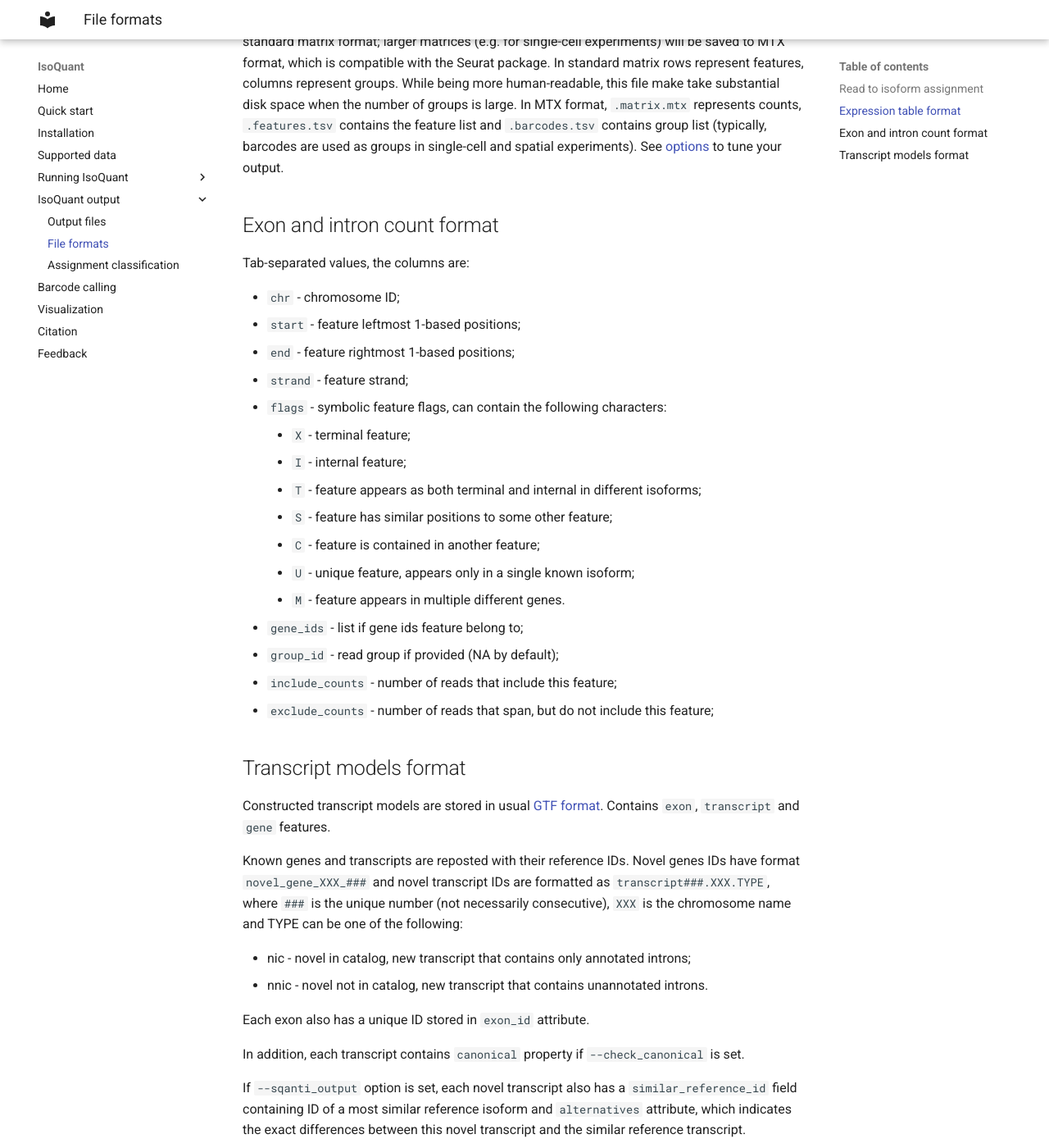
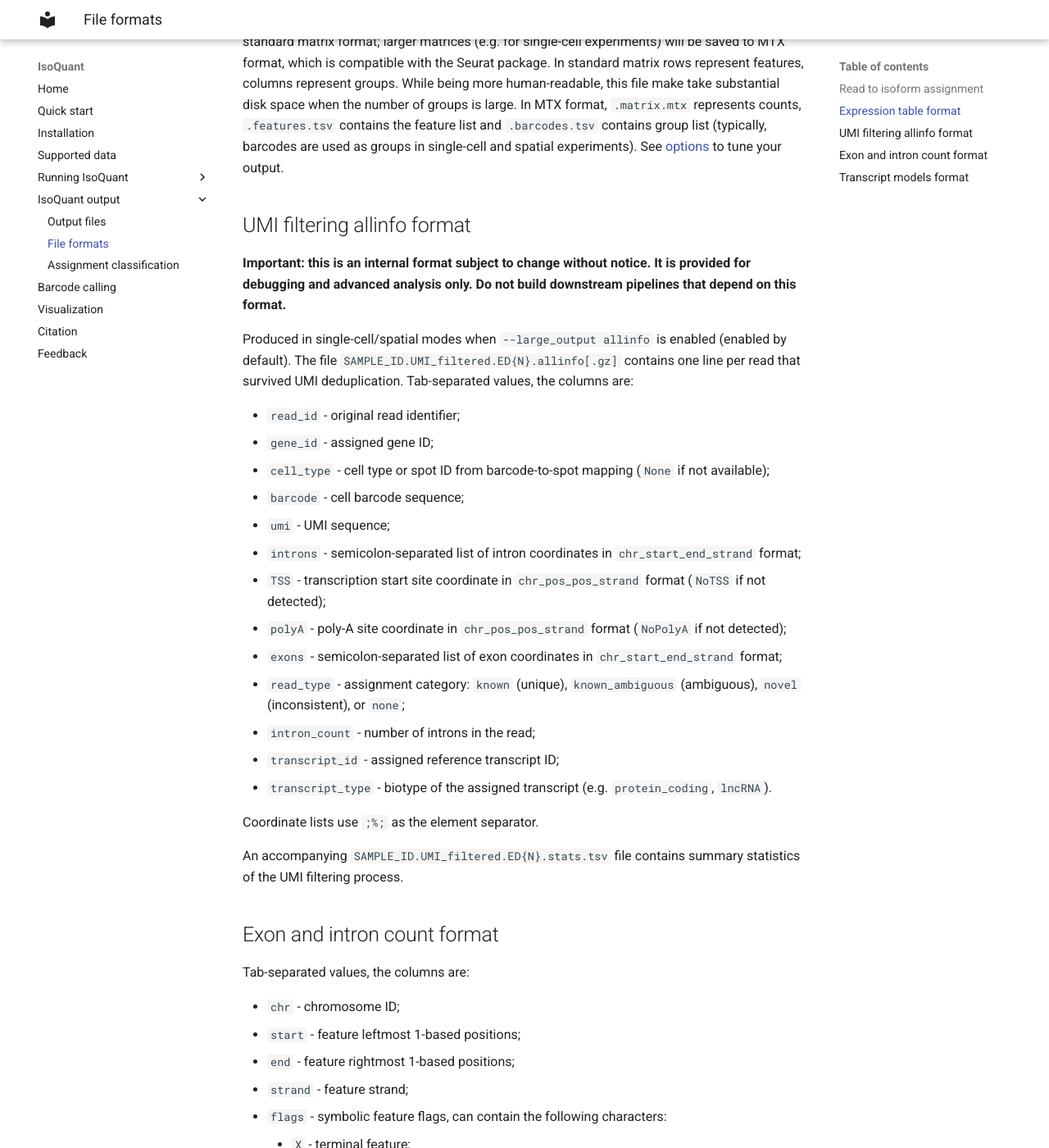
Before and after one commit to ablab/IsoQuant, an MkDocs documentation site: the page built from docs/formats.md, in a window 1280 px wide and 1400 px high, scrolled down 3507 px. Shown: the whole window at 82% size. Built offline with MkDocs 1.6.1 and Material for MkDocs 9.7.7, drawn with Linux system fonts in a browser that asks for light colours.

Commit message:
Add allinfo format documentation to formats.md
Co-Authored-By: Claude Opus 4.6 <noreply@anthropic.com>

```diff
--- a/docs/formats.md
+++ b/docs/formats.md
@@ -93,6 +93,33 @@ In MTX format, `.matrix.mtx` represents counts, `.features.tsv` contains the fea
 See [options](cmd.md#specific-output-options) to tune your output.
 
 
+## UMI filtering allinfo format
+
+**Important: this is an internal format subject to change without notice.
+It is provided for debugging and advanced analysis only. Do not build downstream pipelines that depend on this format.**
+
+Produced in single-cell/spatial modes when `--large_output allinfo` is enabled (enabled by default).
+The file `SAMPLE_ID.UMI_filtered.ED{N}.allinfo[.gz]` contains one line per read that survived UMI deduplication.
+Tab-separated values, the columns are:
+
+* `read_id` - original read identifier;
+* `gene_id` - assigned gene ID;
+* `cell_type` - cell type or spot ID from barcode-to-spot mapping (`None` if not available);
+* `barcode` - cell barcode sequence;
+* `umi` - UMI sequence;
+* `introns` - semicolon-separated list of intron coordinates in `chr_start_end_strand` format;
+* `TSS` - transcription start site coordinate in `chr_pos_pos_strand` format (`NoTSS` if not detected);
+* `polyA` - poly-A site coordinate in `chr_pos_pos_strand` format (`NoPolyA` if not detected);
+* `exons` - semicolon-separated list of exon coordinates in `chr_start_end_strand` format;
+* `read_type` - assignment category: `known` (unique), `known_ambiguous` (ambiguous), `novel` (inconsistent), or `none`;
+* `intron_count` - number of introns in the read;
+* `transcript_id` - assigned reference transcript ID;
+* `transcript_type` - biotype of the assigned transcript (e.g. `protein_coding`, `lncRNA`).
+
+Coordinate lists use `;%;` as the element separator.
+
+An accompanying `SAMPLE_ID.UMI_filtered.ED{N}.stats.tsv` file contains summary statistics of the UMI filtering process.
+
 ## Exon and intron count format
 
 Tab-separated values, the columns are:
```
